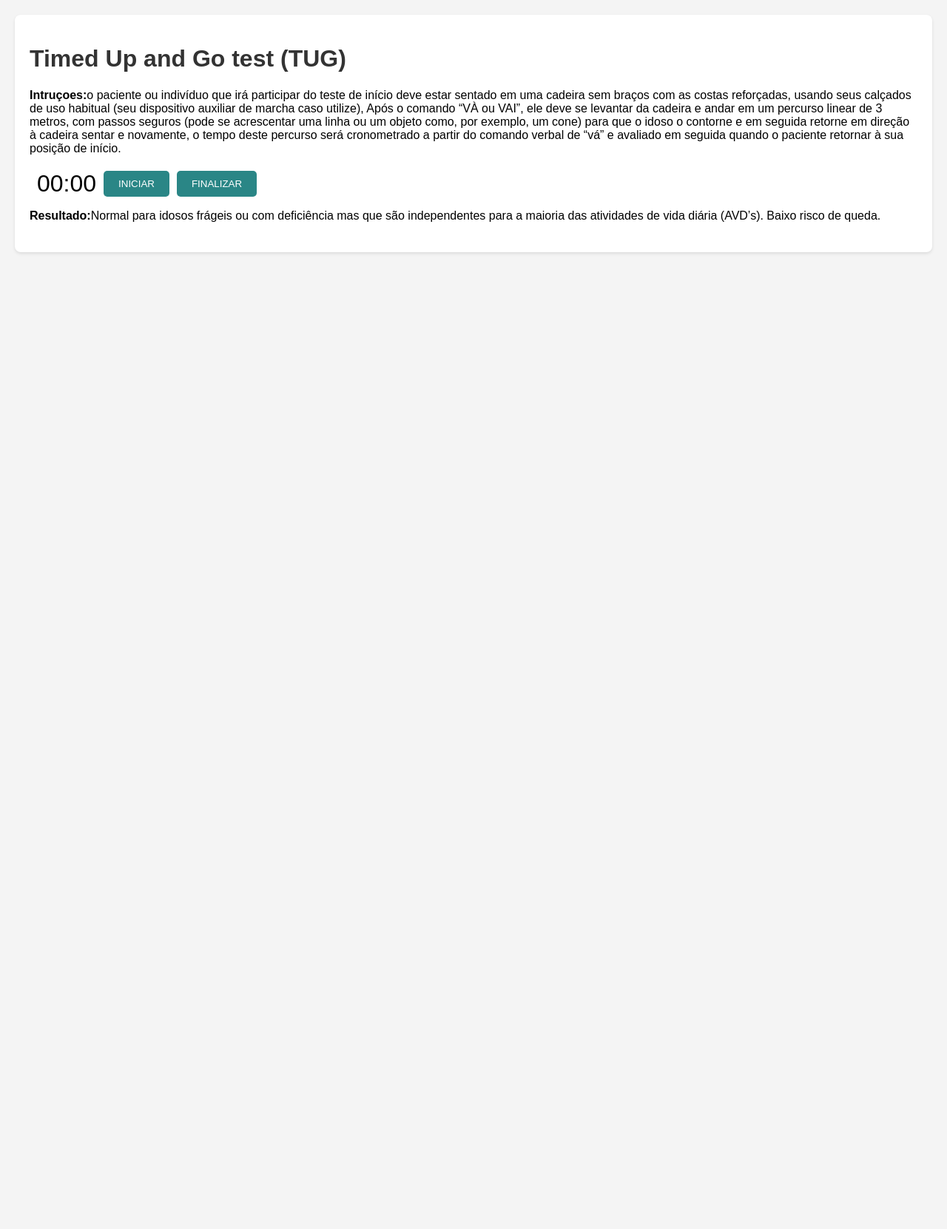
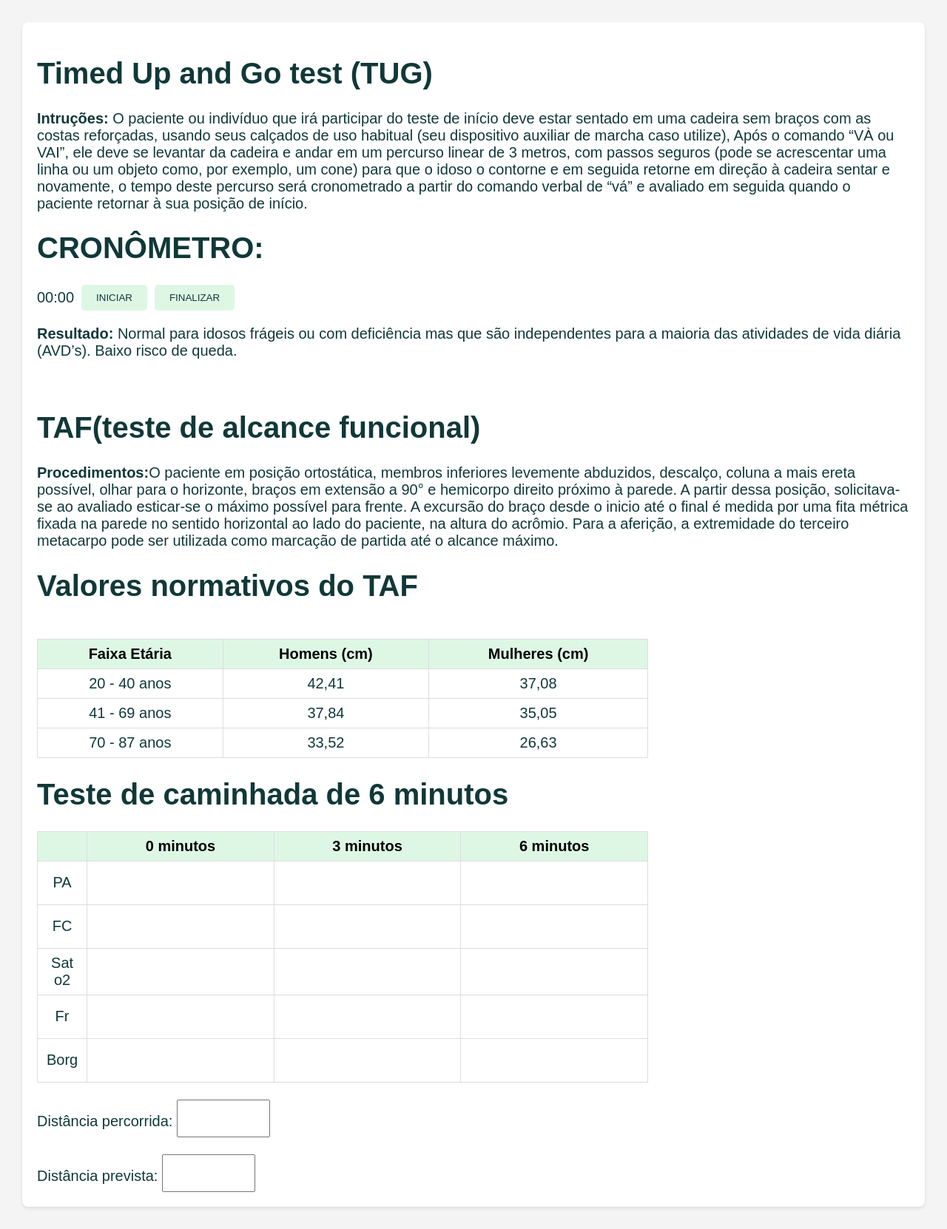
Before and after one commit to Kennedy-klam/Fisio-Digital, a PHP site: page /Fisio_Digital/TAF/index.html in a window 1280 px wide. Shown: the whole page at 74% size. Before the commit the page ends 343 px from the top, so only its background shows below. Run offline with PHP 8.4, Linux system fonts and the light colour scheme.

Commit message:
commit
atualização de código

```diff
--- a/TAF/index.html
+++ b/TAF/index.html
@@ -10,19 +10,94 @@
     <div class="container">
         <h1>Timed Up and Go test (TUG)</h1>
         <div class="instrucoes">
-            <p><strong>Intruçoes:</strong>o paciente ou indivíduo que irá participar do teste de início deve estar sentado em uma cadeira sem braços com as costas reforçadas, usando seus calçados de uso habitual (seu dispositivo auxiliar de marcha caso utilize), Após o comando “VÀ ou VAI”, ele deve se levantar da cadeira e andar em um percurso linear de 3 metros, com passos seguros (pode se acrescentar uma linha ou um objeto como, por exemplo, um cone) para que o idoso o contorne e em seguida retorne em direção à cadeira sentar e novamente, o tempo deste percurso será cronometrado a partir do comando verbal de “vá” e avaliado em seguida quando o paciente retornar à sua posição de início.
+            <p><strong>Intruções:</strong> O paciente ou indivíduo que irá participar do teste de início deve estar sentado em uma cadeira sem braços com as costas reforçadas, usando seus calçados de uso habitual (seu dispositivo auxiliar de marcha caso utilize), Após o comando “VÀ ou VAI”, ele deve se levantar da cadeira e andar em um percurso linear de 3 metros, com passos seguros (pode se acrescentar uma linha ou um objeto como, por exemplo, um cone) para que o idoso o contorne e em seguida retorne em direção à cadeira sentar e novamente, o tempo deste percurso será cronometrado a partir do comando verbal de “vá” e avaliado em seguida quando o paciente retornar à sua posição de início.
             </p>
         </div>
+        <h1>CRONÔMETRO:</h1>
         <div class="timer">
-            <img src="" alt="">
             <label id="tempo">00:00</label>
-            <button onclick="startTimer()">INICIAR</button>
-            <button onclick="stopTimer()">FINALIZAR</button>
+            <button onclick="comecar()">INICIAR</button>
+            <button onclick="parar()">FINALIZAR</button>
         </div>
         <div class="resultado">
-            <p><strong>Resultado:</strong>Normal para idosos frágeis ou com deficiência mas que são independentes para a maioria das atividades de vida diária (AVD’s). Baixo risco de queda.</p>
+            <p><strong>Resultado:</strong> Normal para idosos frágeis ou com deficiência mas que são independentes para a maioria das atividades de vida diária (AVD’s). Baixo risco de queda.</p>
+        </div><br>
+        <h1>TAF(teste de alcance funcional)</h1>
+        <div class="TAF">
+            <p><strong>Procedimentos:</strong>O paciente em posição ortostática, membros inferiores levemente abduzidos, descalço, coluna a mais ereta possível, olhar para o horizonte, braços em extensão a 90° e hemicorpo direito próximo à parede. A partir dessa posição, solicitava-se ao avaliado esticar-se o máximo possível para frente. A excursão do braço desde o inicio até o final é medida por uma fita métrica fixada na parede no sentido horizontal ao lado do paciente, na altura do acrômio. Para a aferição, a extremidade do terceiro metacarpo pode ser utilizada como marcação de partida até o alcance máximo. </p>
         </div>
-    </div>
+        <h1>Valores normativos do TAF</h1><br>
+        <table>
+            <tr>
+              <th>Faixa Etária</th>
+              <th>Homens (cm)</th>
+              <th>Mulheres (cm)</th>
+            </tr>
+            <tr>
+              <td>20 - 40 anos</td>
+              <td>42,41</td>
+              <td>37,08</td>
+            </tr>
+            <tr>
+              <td>41 - 69 anos</td>
+              <td>37,84</td>
+              <td>35,05</td>
+            </tr>
+            <tr>
+              <td>70 - 87 anos</td>
+              <td>33,52</td>
+              <td>26,63</td>
+            </tr>
+          </table>
+          <h1>Teste de caminhada de 6 minutos</h1>
+          <div class="tabela">
+            <table class="tabela">
+                <tr>
+                    <th></th>
+                    <th>0 minutos</th>
+                    <th>3 minutos</th>
+                    <th>6 minutos</th>
+                </tr>
+                <tr>
+                    <td>PA</td>
+                    <td><input type="number" name="PA-0"></td>
+                    <td><input type="number" name="PA-03"></td>
+                    <td><input type="number" name="PA-06"></td>
+                </tr>
+                <tr>
+                    <td>FC</td>
+                    <td><input type="number" name="FC-0"></td>
+                    <td><input type="number" name="FC-03"></td>
+                    <td><input type="number" name="FC-06"></td>
+                </tr>
+                <tr>
+                    <td>Sat o2</td>
+                    <td><input type="number" name="Sat-0"></td>
+                    <td><input type="number" name="Sat-03"></td>
+                    <td><input type="number" name="Sat-06"></td>
+                </tr>
+                <tr>
+                    <td>Fr</td>
+                    <td><input type="number" name="Fr-0"></td>
+                    <td><input type="number" name="Fr"></td>
+                    <td><input type="number" name="Fr-06"></td>
+                </tr>
+                <tr>
+                    <td>Borg</td>
+                    <td><input type="number" name="Borg-0"></td>
+                    <td><input type="number" name="Borg-03"></td>
+                    <td><input type="number" name="Borg-06"></td>
+                </tr>
+              </table><br>
+          </div>
+          <div>
+            <label for="distanciaPercorrida">Distância percorrida:</label>
+            <input type="text" id="distanciaPercorrida" name="distanciaPercorrida"><br><br>
+            <label for="distanciaPrevista">Distância prevista:</label>
+            <input type="text" id="distanciaPrevista" name="distanciaPrevista">
+          </div>
+
+        </div>
     <script src="/TAF/script.js"></script>
 </body>
 </html>
--- a/TAF/script.js
+++ b/TAF/script.js
@@ -0,0 +1,18 @@
+let timer = null
+let segundos = 0
+
+function updateTime(){
+    const timeLabel = document.getElementById('tempo')
+    let formattedSeconds = segundos < 10 ? `0${segundos}` : segundos
+    timeLabel.textContent = `00:${formattedSeconds}`
+}
+function comecar(){
+    if(timer !== null) return
+    timer = setInterval(()=>{
+        updateTime()
+    }, 1000)
+}
+function parar(){
+    clearInterval(timer)
+    timer = null
+}
--- a/TAF/style.css
+++ b/TAF/style.css
@@ -1,8 +1,11 @@
 body {
+  font-size: 15pt;
+  color: #113838;
   font-family: Arial, sans-serif;
-  margin: 20px;
+  margin: 30px;
   padding: 0;
   background: #f4f4f4;
+
 }
 
 .container {
@@ -10,10 +13,13 @@ body {
   padding: 20px;
   border-radius: 8px;
   box-shadow: 0 2px 4px rgba(0,0,0,0.1);
-}
+
+  }
+
 
 h1 {
-  color: #333;
+  color: #113838;
+
 }
 
 .instrucoes, .resultado {
@@ -31,18 +37,48 @@ h1 {
 button {
   padding: 10px 20px;
   border: none;
-  background-color: #2a8686;
-  color: white;
+  background-color: #DEF7E5;
+  color: #113838;
   border-radius: 5px;
   cursor: pointer;
+
 }
 
 button:hover {
-  background-color: #0056b3;
+  background-color:  #DEF7E5 ;
 }
+table{
+  border-collapse: collapse;
+  width: 70%;
+}
+th, td{
+  text-align: center;
+  padding: 8px;
+  border: 1px solid #ddd;
+}
+tr:nth-child(even){
+  background-color:white;
 
-label {
-  font-size: 2em;
-  min-width: 80px;
-  text-align: center;
 }
+th{
+  background-color: #DEF7E5;
+  ;
+  color: black;
+}
+input[type="number"]{ /*estilização dos inputs dentro da tabela*/
+  width:100%;
+  height: 40px;
+  border: none;
+  box-sizing: 0;
+  font-size: 30px;
+  color: #113838;
+}
+input[type="text"]{
+  width: 10%;
+  height: 45px;
+  border: 20%;
+  box-sizing: 0;
+  font-size: 30px;
+  color: #113838;
+
+}
```
